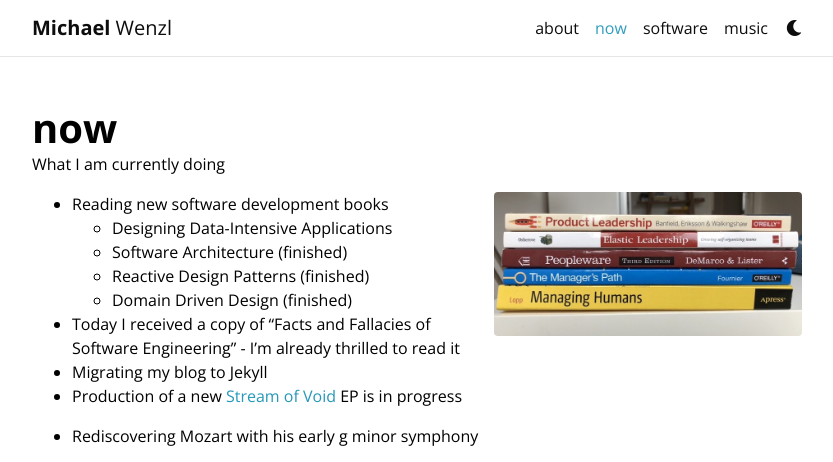
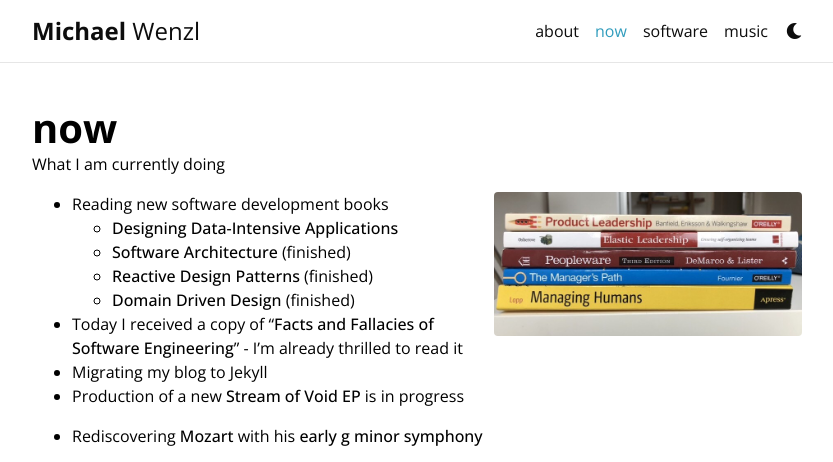
Before and after one commit to michaelwenzl92/michaelwenzl92.github.io, a Jekyll site: the page built from _pages/now.md, in a window 1280 px wide. Shown: the top 462 px of the page, without its empty margins (223-1056 px from the left). Built offline with Jekyll 4.4.1, drawn with Linux system fonts in a browser that asks for light colours; full-size pictures stand in for the smaller copies a plugin makes; comment, search, counter and statistics services are not loaded; a style sheet for code colours, icons or effects is not loaded.

Commit message:
Change fonts

```diff
--- a/_pages/now.md
+++ b/_pages/now.md
@@ -14,14 +14,14 @@
 ---
 
 * Reading new software development books
-  * Designing Data-Intensive Applications
-  * Software Architecture (finished)
-  * Reactive Design Patterns (finished)
-  * Domain Driven Design (finished)
-* Today I received a copy of "Facts and Fallacies of Software Engineering" - I'm already thrilled to read it
+  * **Designing Data-Intensive Applications**
+  * **Software Architecture** (finished)
+  * **Reactive Design Patterns** (finished)
+  * **Domain Driven Design** (finished)
+* Today I received a copy of "**Facts and Fallacies of Software Engineering**" - I'm already thrilled to read it
 * Migrating my blog to Jekyll
-* Production of a new <a href="https://www.facebook.com/StreamofVoid">Stream of Void</a> EP is in progress
+* Production of a new <a href="https://www.facebook.com/StreamofVoid">**Stream of Void EP**</a> is in progress
 
-* Rediscovering Mozart with his early g minor symphony
+* Rediscovering **Mozart** with his **early g minor symphony**
 
 <iframe src="https://open.spotify.com/embed/playlist/37ECaJJPYORxNMg5Go7V9d" width="100%" height="380" frameborder="0" allowtransparency="true" allow="encrypted-media"></iframe>
--- a/_sass/_base.scss
+++ b/_sass/_base.scss
@@ -44,7 +44,12 @@
   font-size: 1.2rem;
 }
 
-.navbar-brand, .navbar-nav a, .post-header p {
+.navbar-brand {
+  font-size: 1.5rem;
+  font-weight: normal;
+}
+
+.post-meta, .post-tags {
   font-weight: normal;
 }
 
```
